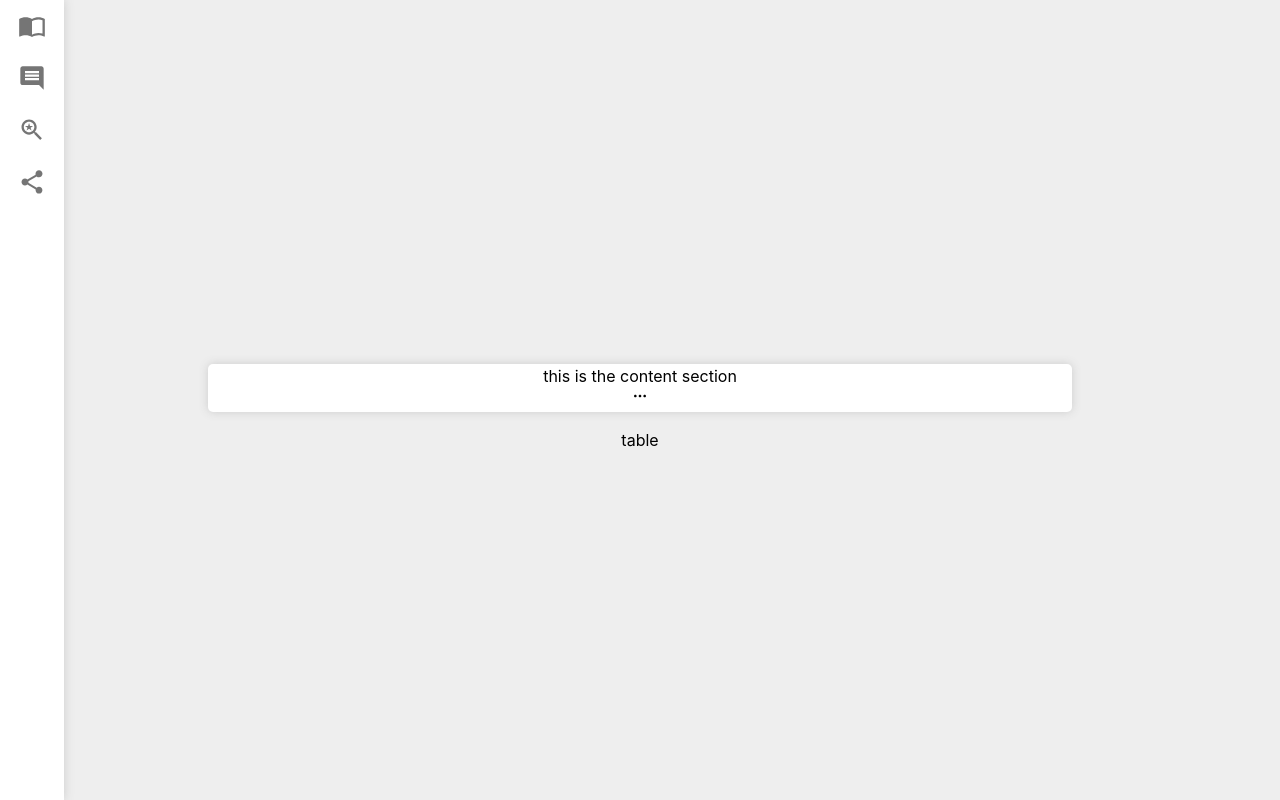
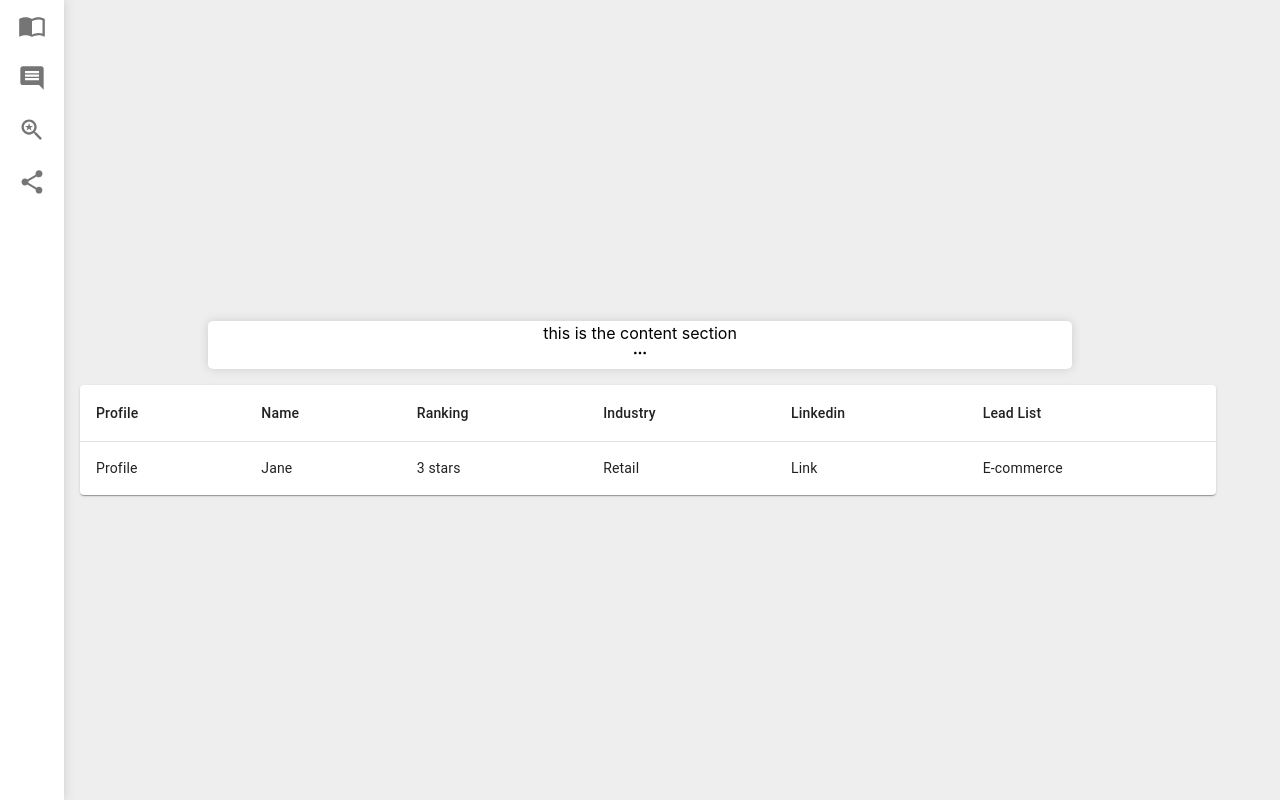
Before and after one commit to kamilyte/SlimmerAI, a React (Create React App) app in the folder frontend/: page / in a window 1280 px wide. Built offline with nearby package versions, Linux system fonts and the light colour scheme.

Commit message:
created lead table

```diff
--- a/frontend/src/App.js
+++ b/frontend/src/App.js
@@ -1,6 +1,7 @@
 import './styles/App.css';
 import TopMenuBar from "./components/topMenuBar.js";
 import SideMenuBar from "./components/sideMenuBar";
+import LeadTable from './components/leadTable';
 
 function App() {
     return (
@@ -14,8 +15,8 @@ function App() {
                     <div className="TopMenuBarBox">
                         <TopMenuBar />
                     </div>
-                    <div className="TableContentBox">
-                        table
+                    <div className="TableContent">
+                        <LeadTable />
                     </div>
                 </div>
             </div>
--- a/frontend/src/components/dataDisplayTable.js
+++ /dev/null
@@ -1,11 +0,0 @@
-import React from "react"
-
-const dataDisplayTable = () => {
-    return (
-        <div>
-            Here is the data display table
-        </div>
-    )
-}
-
-export default dataDisplayTable
--- /dev/null
+++ b/frontend/src/components/leadTable.js
@@ -0,0 +1,42 @@
+import React from "react"
+import { Table, TableBody, TableCell, TableContainer, TableHead, TableRow, Paper } from "@mui/material"
+
+function createData(profile, name, ranking, industry, linkedin, leadList) {
+    return { profile, name, ranking, industry, linkedin, leadList }
+}
+
+const leads = [
+    createData('Profile', 'Jane', '3 stars', 'Retail', 'Link', 'E-commerce')
+]
+
+const LeadTable = () => {
+    return (
+        <TableContainer component={Paper}>
+            <Table sx={{minWidth: 650}} aria-label="lead table">
+                <TableHead>
+                    <TableRow>
+                        <TableCell>Profile</TableCell>
+                        <TableCell>Name</TableCell>
+                        <TableCell>Ranking</TableCell>
+                        <TableCell>Industry</TableCell>
+                        <TableCell>Linkedin</TableCell>
+                        <TableCell>Lead List</TableCell>
+                    </TableRow>
+                </TableHead>
+                <TableBody>
+                    {leads.map((lead) => (
+                        <TableRow key={lead.profile} sx={{ '&:last-child td, &:last-child th': { border: 0 } }}>
+                            <TableCell component="th" scope="row">{lead.profile}</TableCell>
+                            <TableCell>{lead.name}</TableCell>
+                            <TableCell>{lead.ranking}</TableCell>
+                            <TableCell>{lead.industry}</TableCell>
+                            <TableCell>{lead.linkedin}</TableCell>
+                            <TableCell>{lead.leadList}</TableCell>
+                        </TableRow>
+                    ))}
+                </TableBody>
+            </Table>
+        </TableContainer>
+    )
+}
+export default LeadTable
--- a/frontend/src/styles/App.css
+++ b/frontend/src/styles/App.css
@@ -30,3 +30,8 @@
 .TopMenuBarBox {
   max-width: inherit;
 }
+
+.TableContent {
+  display:flex;
+  margin-left: 2vh;
+}
```
